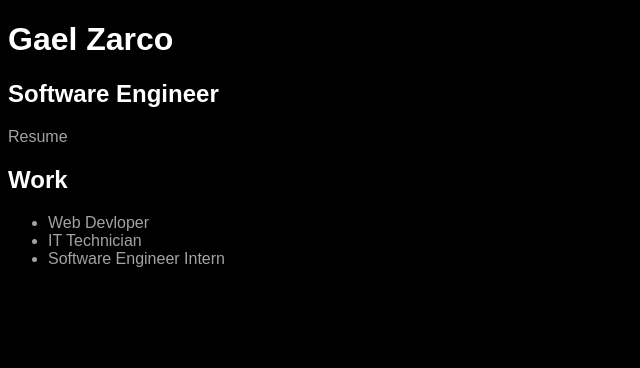
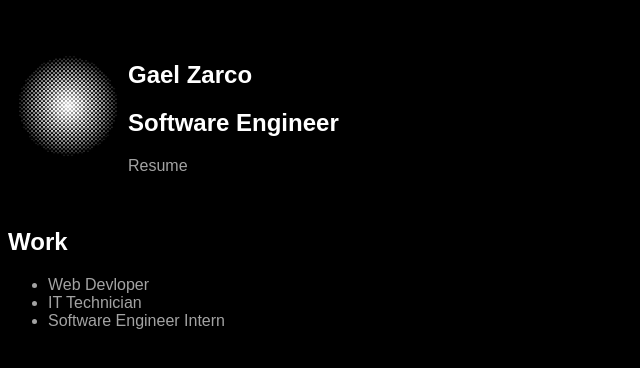
Before and after one commit to gaelzarco/xarco, a plain HTML site: page static/index.html in a window 1280 px wide. Shown: the whole page, without its empty margins (0-640 px from the left). Drawn offline with Linux system fonts and the light colour scheme.

Commit message:
styles and images

```diff
--- a/static/index.html
+++ b/static/index.html
@@ -9,12 +9,12 @@
   <meta charset="UTF-8">
   <meta name="viewport" content="width=device-width, initial-scale=1.0">
   <meta http-equiv="X-UA-Compatible" content="ie=edge">
-  <title>Zarco - Programmer</title>
+  <title>Zarco - Software Engineer</title>
 
   <!-- CSS -->
   <link rel="stylesheet" href="/static/styles.css">
   <!-- Favicon -->
-  <link rel="icon" href="/static/favicon.ico" type="image/x-icon">
+  <link rel="icon" href="/static/favicon_white.ico" type="image/x-icon">
 </head>
 
 <body>
@@ -32,10 +32,15 @@
   -->
 
   <main>
-    <h1>Gael Zarco</h1>
-    <section>
-      <h2>Software Engineer</h2>
-      <a href="/static/GAEL_ZARCO.pdf" target="_blank">Resume</a>
+    <section class="profile_wrapper">
+      <div class="profile_left">
+        <img src="/static/dot-circle-white.png" alt="Dot Matrix Circle" />
+      </div>
+      <div class="profile_right">
+        <h1>Gael Zarco</h1>
+        <h2>Software Engineer</h2>
+        <a href="/static/GAEL_ZARCO.pdf" target="_blank">Resume</a>
+      </div>
     </section>
 
     <section>
--- a/static/styles.css
+++ b/static/styles.css
@@ -2,6 +2,7 @@
  * /static/styles.css
 */
 
+/* Universal Styles */
 body {
 
   font-family: Arial, sans-serif;
@@ -26,3 +27,14 @@ a {
 a:hover {
   text-decoration: underline !important;
 }
+
+/* Class Styles */
+.profile_wrapper {
+  display: flex;
+  align-items: center;
+  min-height: 200px;
+}
+
+.profile_left img {
+  max-height: 120px;
+}
```
Also changed, not shown: static/dot-circle-white.png (added), static/dot-circle.png (added), static/favicon.ico, static/favicon_white.ico (added).
